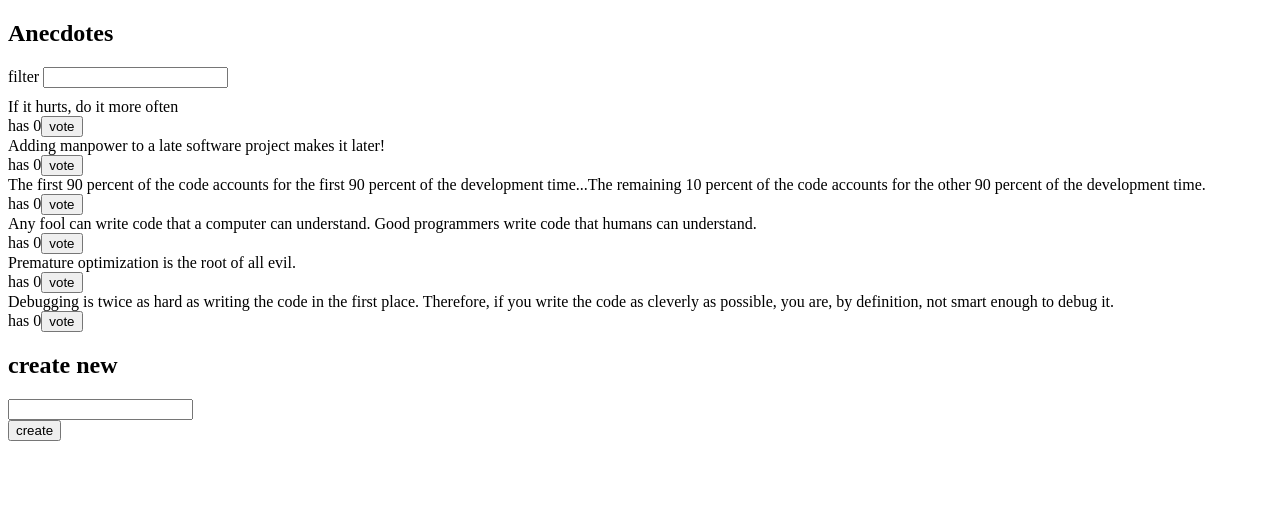
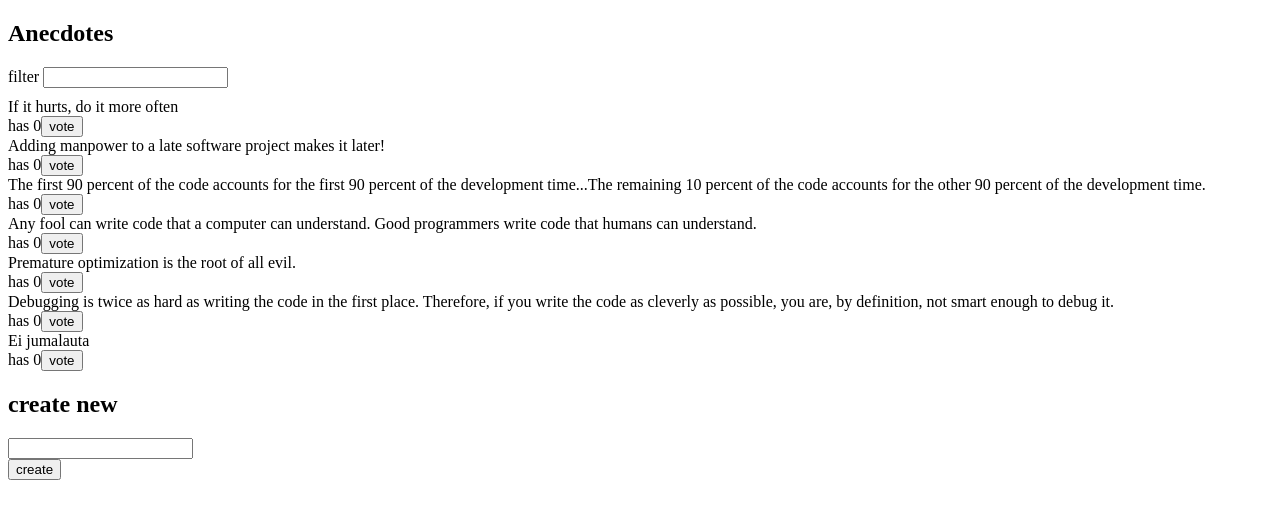
Before and after one commit to nettivastaava/Fullstack_Part6, a React (Create React App) app in the folder redux-anecdotes/: page / in a window 1280 px wide. Shown: the top 518 px of the page. Built offline with nearby package versions, Linux system fonts and the light colour scheme; data requests are answered from the project's data file.

Commit message:
db.json added to app

```diff
--- /dev/null
+++ b/redux-anecdotes/db.json
@@ -0,0 +1,39 @@
+{
+  "anecdotes": [
+    {
+      "content": "If it hurts, do it more often",
+      "id": "47145",
+      "votes": 0
+    },
+    {
+      "content": "Adding manpower to a late software project makes it later!",
+      "id": "21149",
+      "votes": 0
+    },
+    {
+      "content": "The first 90 percent of the code accounts for the first 90 percent of the development time...The remaining 10 percent of the code accounts for the other 90 percent of the development time.",
+      "id": "69581",
+      "votes": 0
+    },
+    {
+      "content": "Any fool can write code that a computer can understand. Good programmers write code that humans can understand.",
+      "id": "36975",
+      "votes": 0
+    },
+    {
+      "content": "Premature optimization is the root of all evil.",
+      "id": "25170",
+      "votes": 0
+    },
+    {
+      "content": "Debugging is twice as hard as writing the code in the first place. Therefore, if you write the code as cleverly as possible, you are, by definition, not smart enough to debug it.",
+      "id": "98312",
+      "votes": 0
+    },
+    {
+      "content": "Ei jumalauta",
+      "votes": 0,
+      "id": "b5zEGWs"
+    }
+  ]
+}
--- a/redux-anecdotes/package.json
+++ b/redux-anecdotes/package.json
@@ -6,6 +6,7 @@
     "@testing-library/jest-dom": "^4.2.4",
     "@testing-library/react": "^9.4.0",
     "@testing-library/user-event": "^7.2.1",
+    "axios": "^0.21.0",
     "react": "^16.12.0",
     "react-dom": "^16.12.0",
     "react-redux": "^7.1.3",
@@ -16,7 +17,8 @@
     "start": "react-scripts start",
     "build": "react-scripts build",
     "test": "react-scripts test",
-    "eject": "react-scripts eject"
+    "eject": "react-scripts eject",
+    "server": "json-server -p3001 --watch db.json"
   },
   "eslintConfig": {
     "extends": "react-app"
--- a/redux-anecdotes/src/App.js
+++ b/redux-anecdotes/src/App.js
@@ -1,11 +1,18 @@
-import React from 'react'
-import anecdoteReducer from './reducers/anecdoteReducer'
+import React, {useEffect} from 'react'
+import { initializeAnecdotes } from './reducers/anecdoteReducer'
 import AnecdoteForm from './components/AnecdoteForm'
 import AnecdoteList from './components/AnecdoteList'
 import Notification from './components/Notification'
 import Filter from './components/Filter'
+import { useDispatch } from 'react-redux'
+import anecdoteService from './services/anecdotes'
 
 const App = () => {
+  const dispatch = useDispatch()
+  useEffect(() => {
+    anecdoteService
+      .getAll().then(anecdotes => dispatch(initializeAnecdotes(anecdotes)))
+  }, [dispatch])
 
   return (
     <div>
--- a/redux-anecdotes/src/components/AnecdoteForm.js
+++ b/redux-anecdotes/src/components/AnecdoteForm.js
@@ -1,16 +1,18 @@
 import React from 'react'
 import { useDispatch } from 'react-redux'
 import { createAnecdote } from '../reducers/anecdoteReducer'
+import anecdoteService from '../services/anecdotes'
 
 const AnecdoteForm = () => {
     const dispatch = useDispatch()
 
-    const addNew = (event => {
+    const addNew = async (event) => {
         event.preventDefault()
         const content = event.target.anecdote.value
         event.target.anecdote.value = ''
-        dispatch(createAnecdote(content))
-    })
+        const newAnecdote = await anecdoteService.createAnecdote(content)
+        dispatch(createAnecdote(newAnecdote))
+    }
 
 
     return (
--- a/redux-anecdotes/src/index.js
+++ b/redux-anecdotes/src/index.js
@@ -3,7 +3,8 @@
 import { Provider } from 'react-redux'
 import store from './store'
 import App from './App'
-
+import anecdoteService from './services/anecdotes'
+import { initializeAnecdotes } from './reducers/anecdoteReducer'
 
 ReactDOM.render(
   <Provider store={store}>
--- a/redux-anecdotes/src/reducers/anecdoteReducer.js
+++ b/redux-anecdotes/src/reducers/anecdoteReducer.js
@@ -19,7 +19,7 @@
 
 const initialState = anecdotesAtStart.map(asObject)
 
-const anecdoteReducer = (state = initialState, action) => {
+const anecdoteReducer = (state = [], action) => {
   switch(action.type) {
   case 'VOTE':
   console.log('state now: ', state)
@@ -35,6 +35,8 @@
   )
   case 'ADD':
     return [...state, action.data]
+  case 'INIT_ANECDOTES':
+    return action.data
   default:
     return state
   }
@@ -43,11 +45,7 @@
 export const createAnecdote = (content) => {
   return {
     type: 'ADD',
-    data: {
-      content,
-      id: getId(),
-      votes: 0
-    }
+    data: content
   }
 }
 
@@ -58,4 +56,11 @@
   }
 }
 
+export const initializeAnecdotes = (anecdotes) => {
+  return {
+    type: 'INIT_ANECDOTES',
+    data: anecdotes,
+  }
+}
+
 export default anecdoteReducer
--- /dev/null
+++ b/redux-anecdotes/src/services/anecdotes.js
@@ -0,0 +1,16 @@
+import axios from 'axios'
+
+const baseUrl = 'http://localhost:3001/anecdotes'
+
+const getAll = async () => {
+  const response = await axios.get(baseUrl)
+  return response.data
+}
+
+const createAnecdote = async (content) => {
+    const object = { content, votes: 0 }
+    const response = await axios.post(baseUrl, object)
+    return response.data
+}
+
+export default { getAll, createAnecdote }
```
Also changed, not shown: 1 other file (tests, documents, lock files or other folders).
